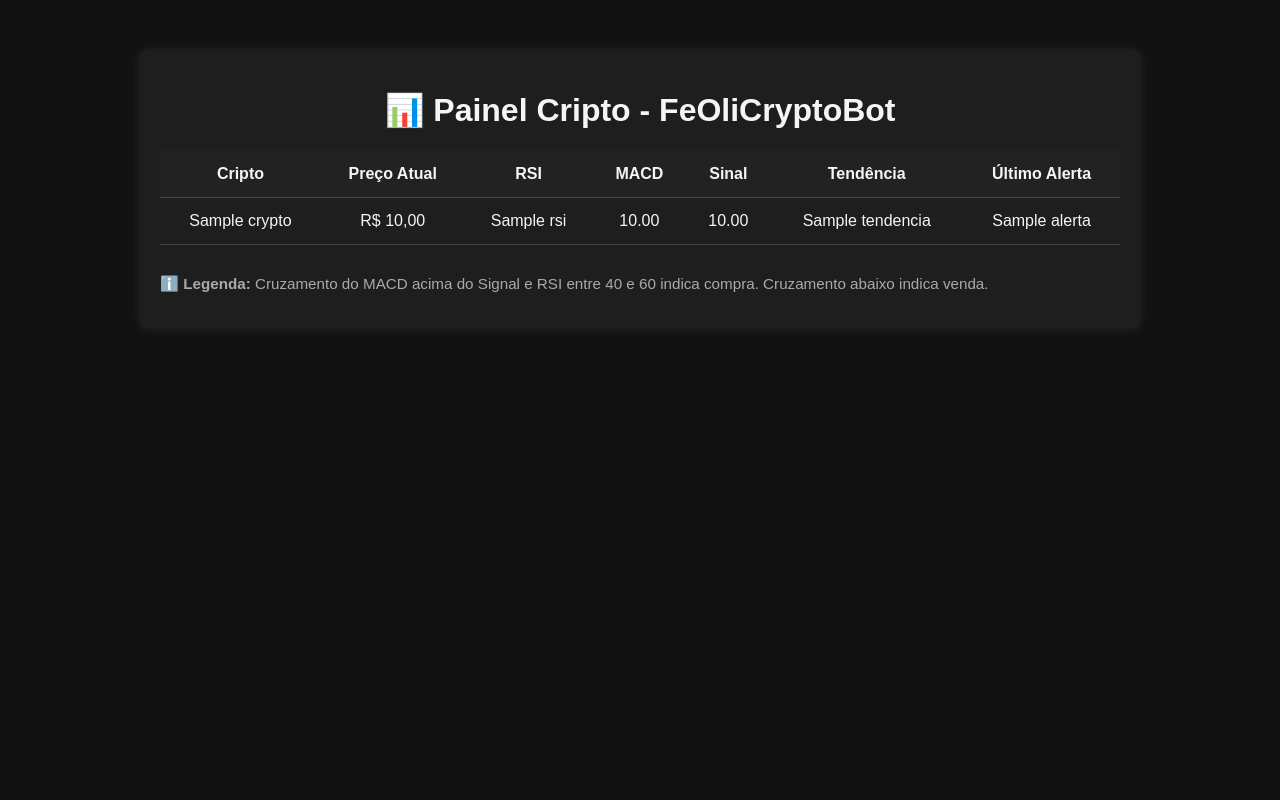
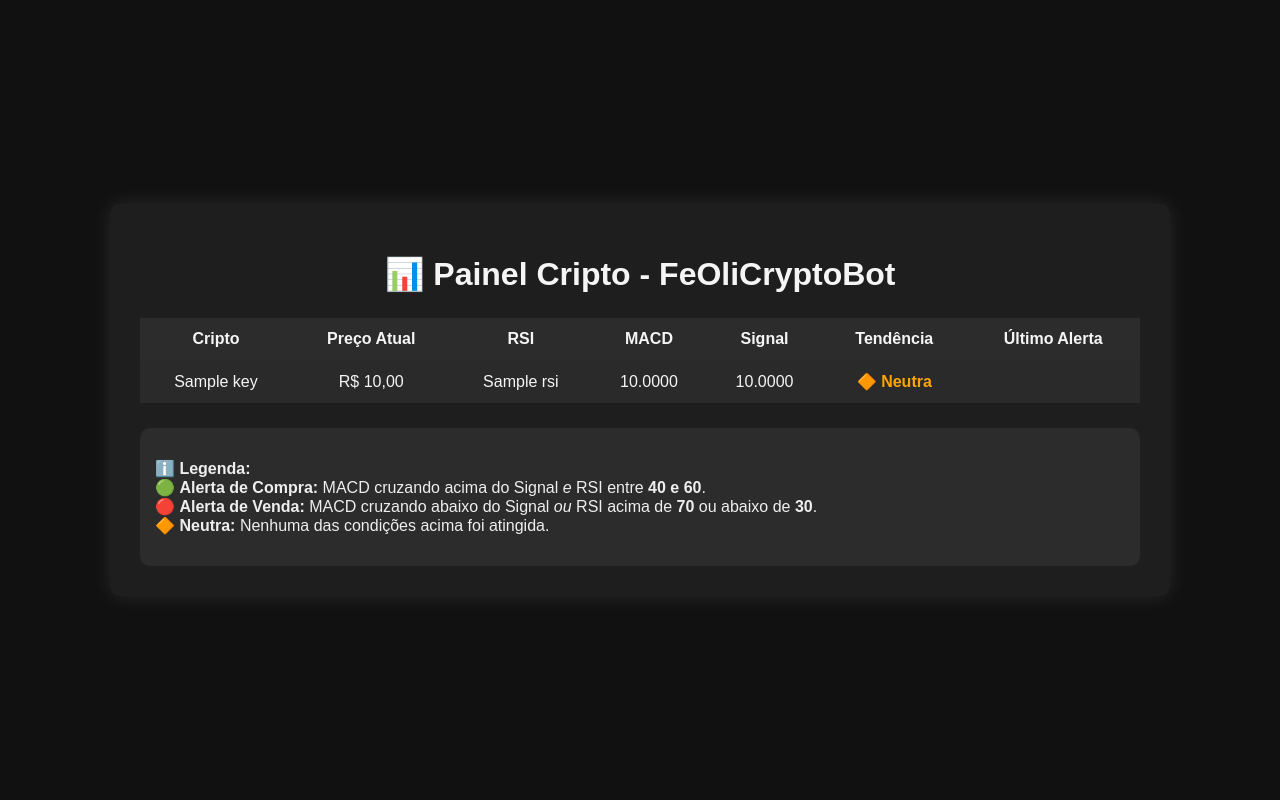
Before and after one commit to Gulitty/FeOliCryptoBot, a Flask app: template templates/index.html in a window 1280 px wide. Run offline with Flask 3, Linux system fonts and the light colour scheme; the template is opened without the code that fills it: most values are stand-ins (such as "Sample title", 1, 10 or a date in 2020).

Commit message:
feat: legenda aprimorada com critérios detalhados de tendência

```diff
--- a/templates/index.html
+++ b/templates/index.html
@@ -2,75 +2,111 @@
 <html lang="pt-BR">
 <head>
     <meta charset="UTF-8">
-    <title>FeOliCryptoBot</title>
+    <title>FeOliCryptoBot - Painel</title>
     <style>
         body {
-            background-color: #121212;
+            font-family: Arial, sans-serif;
+            background-color: #111;
             color: #f5f5f5;
-            font-family: Arial, sans-serif;
+            display: flex;
+            justify-content: center;
+            align-items: center;
+            flex-direction: column;
+            min-height: 100vh;
             margin: 0;
-            padding: 0;
         }
         .container {
-            max-width: 960px;
-            margin: 50px auto;
-            padding: 20px;
             background-color: #1e1e1e;
-            border-radius: 8px;
-            box-shadow: 0 0 10px rgba(255,255,255,0.1);
+            padding: 30px;
+            border-radius: 10px;
+            box-shadow: 0 0 20px rgba(255, 255, 255, 0.1);
+            width: 90%;
+            max-width: 1000px;
+        }
+        h1 {
+            text-align: center;
+            margin-bottom: 25px;
         }
         table {
             width: 100%;
             border-collapse: collapse;
+            margin-bottom: 25px;
         }
         th, td {
-            padding: 14px;
-            border-bottom: 1px solid #444;
+            padding: 12px;
             text-align: center;
         }
         th {
-            background-color: #222;
+            background-color: #2c2c2c;
+            font-weight: bold;
         }
-        tr:hover {
+        tr:nth-child(even) {
+            background-color: #2a2a2a;
+        }
+        .bullish {
+            color: lightgreen;
+            font-weight: bold;
+        }
+        .bearish {
+            color: red;
+            font-weight: bold;
+        }
+        .neutral {
+            color: orange;
+            font-weight: bold;
+        }
+        .legend {
+            font-size: 1em;
             background-color: #2c2c2c;
-        }
-        .footer {
-            margin-top: 30px;
-            font-size: 0.95em;
-            color: #aaa;
+            padding: 15px;
+            border-radius: 10px;
+            color: #eee;
         }
     </style>
 </head>
 <body>
     <div class="container">
-        <h1 style="text-align:center;">📊 Painel Cripto - FeOliCryptoBot</h1>
+        <h1>📊 Painel Cripto - FeOliCryptoBot</h1>
         <table>
             <tr>
                 <th>Cripto</th>
                 <th>Preço Atual</th>
                 <th>RSI</th>
                 <th>MACD</th>
-                <th>Sinal</th>
+                <th>Signal</th>
                 <th>Tendência</th>
                 <th>Último Alerta</th>
             </tr>
-            {% for nome, dados in cryptos.items() %}
-                {% if dados.preco is defined %}
-                <tr>
-                    <td>{{ nome }}</td>
-                    <td>R$ {{ "{:,.2f}".format(dados.preco).replace(",", "X").replace(".", ",").replace("X", ".") }}</td>
-                    <td>{{ dados.rsi }}</td>
-                    <td>{{ "%.2f"|format(dados.macd) }}</td>
-                    <td>{{ "%.2f"|format(dados.signal) }}</td>
-                    <td>{{ dados.tendencia }}</td>
-                    <td>{{ dados.alerta }}</td>
-                </tr>
-                {% endif %}
+            {% for key, value in cryptos.items() %}
+            <tr>
+                <td>{{ key }}</td>
+                <td>R$ {{ "{:,.2f}".format(value["price"]).replace(",", "X").replace(".", ",").replace("X", ".") }}</td>
+                <td>{{ value["rsi"] }}</td>
+                <td>{{ "%.4f" | format(value["macd"]) }}</td>
+                <td>{{ "%.4f" | format(value["signal"]) }}</td>
+                <td class="{% if value["trend"] == 'Alta' %}bullish{% elif value["trend"] == 'Baixa' %}bearish{% else %}neutral{% endif %}">
+                    {% if value["trend"] == 'Alta' %}
+                        🔼 Alta
+                    {% elif value["trend"] == 'Baixa' %}
+                        🔽 Baixa
+                    {% else %}
+                        🔶 Neutra
+                    {% endif %}
+                </td>
+                <td>{{ value["alert"] }}</td>
+            </tr>
             {% endfor %}
         </table>
-
-        <div class="footer">
-            <p><strong>ℹ️ Legenda:</strong> Cruzamento do MACD acima do Signal e RSI entre 40 e 60 indica compra. Cruzamento abaixo indica venda.</p>
+        <div class="legend">
+            <p style="font-size: 1em;">
+                <strong>ℹ️ Legenda:</strong>
+                <br>
+                🟢 <strong>Alerta de Compra:</strong> MACD cruzando acima do Signal <em>e</em> RSI entre <strong>40 e 60</strong>.
+                <br>
+                🔴 <strong>Alerta de Venda:</strong> MACD cruzando abaixo do Signal <em>ou</em> RSI acima de <strong>70</strong> ou abaixo de <strong>30</strong>.
+                <br>
+                🔶 <strong>Neutra:</strong> Nenhuma das condições acima foi atingida.
+            </p>
         </div>
     </div>
 </body>
```
